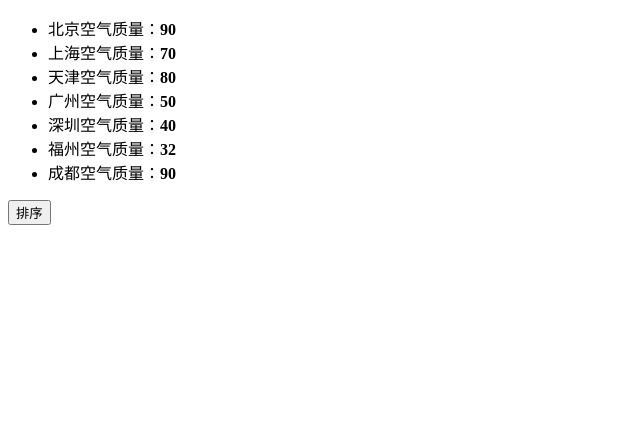
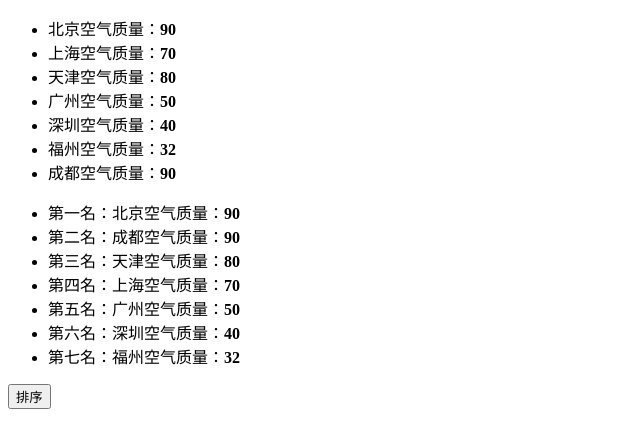
Before and after one commit to 4amup/ife2017, a plain HTML site: page js/task3/index.html in a window 1280 px wide. Both pictures are taken after a click on the button "排序". Shown: the whole page, without its empty margins (0-640 px from the left). Drawn offline with Linux system fonts and the light colour scheme.

Commit message:
task3 over 函数化编程

```diff
--- a/js/task3/index.html
+++ b/js/task3/index.html
@@ -29,17 +29,22 @@
   <button id="sort-btn">排序</button>
 
 <script type="text/javascript">
-
 /**
  * getData方法
  * 读取id为source的列表，获取其中城市名字及城市对应的空气质量
  * 返回一个数组，格式见函数中示例
  */
 function getData() {
-  /*
-  coding here
-  */
+  var data = [];
+  var source = document.getElementById('source');
+  var list = source.children;
 
+  for(var i=0; i<list.length; i++) {
+    var cityName = list[i].textContent.slice(0, 2);
+    var cityNum = list[i].getElementsByTagName('b')[0].textContent;
+    var city = [cityName, cityNum];
+    data.push(city);
+  }
   /*
   data = [
     ["北京", 90],
@@ -47,9 +52,7 @@ function getData() {
     ……
   ]
   */
-
   return data;
-
 }
 
 /**
@@ -58,7 +61,11 @@ function getData() {
  * 返回一个排序后的数组
  */
 function sortAqiData(data) {
-
+  data.sort(function(a, b){
+    return b[1] - a[1];
+  });
+  return data;
+  console.log(data);
 }
 
 /**
@@ -67,7 +74,15 @@ function sortAqiData(data) {
  * 格式见ul中的注释的部分
  */
 function render(data) {
-
+  // 公用序号数组
+  var order = ['一', '二', '三', '四', '五', '六', '七', '八', '九'];
+  var resortList = document.getElementById('resort');
+  for(var i=0; i<data.length; i++) {
+    var item = document.createElement('li');
+    // 这里使用了ES6的字符串模板
+    item.innerHTML = `第${order[i]}名：${data[i][0]}空气质量：<b>${data[i][1]}</b>`;
+    resortList.appendChild(item);
+  }
 }
 
 function btnHandle() {
@@ -77,11 +92,12 @@ function btnHandle() {
 }
 
 function init() {
-
   // 在这下面给sort-btn绑定一个点击事件，点击时触发btnHandle函数
-
+  var button = document.getElementById('sort-btn');
+  button.addEventListener('click', btnHandle, false);
 }
 
+// 初始化函数
 init();
 
 </script>
```
